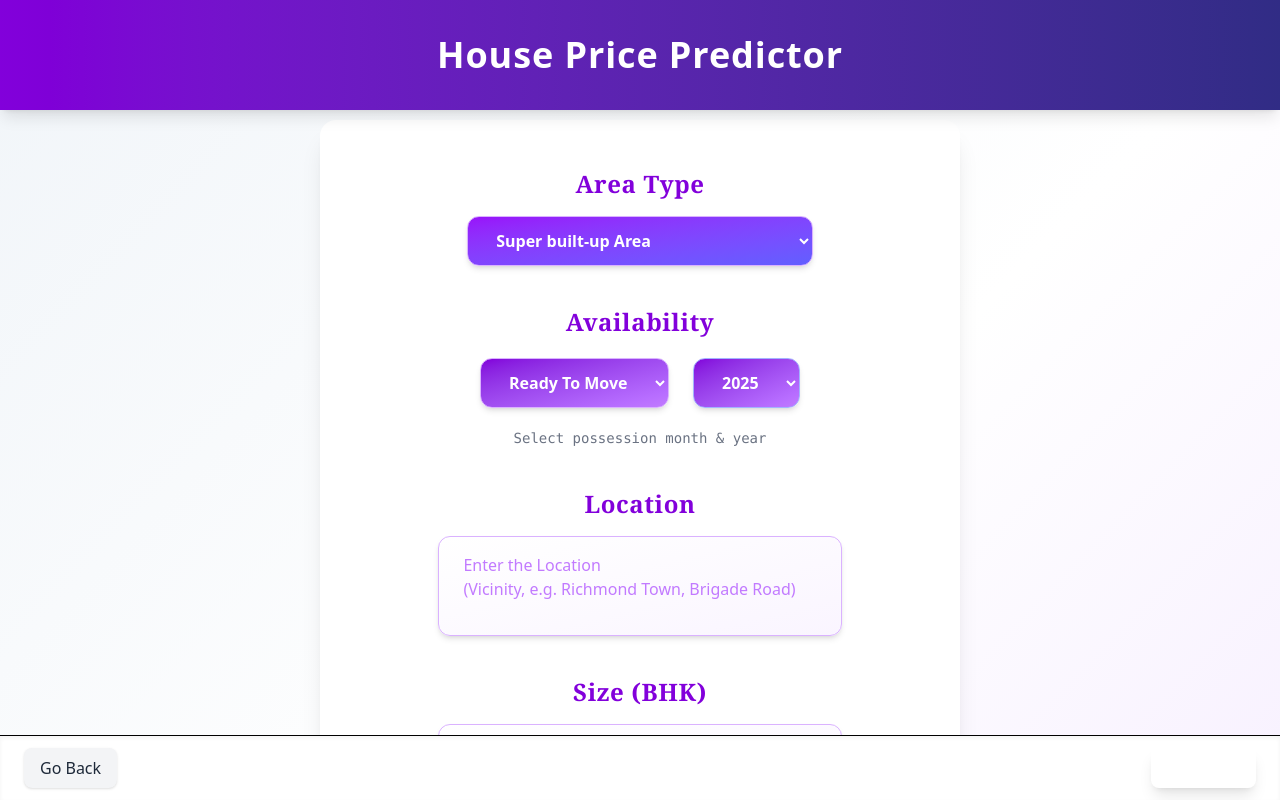
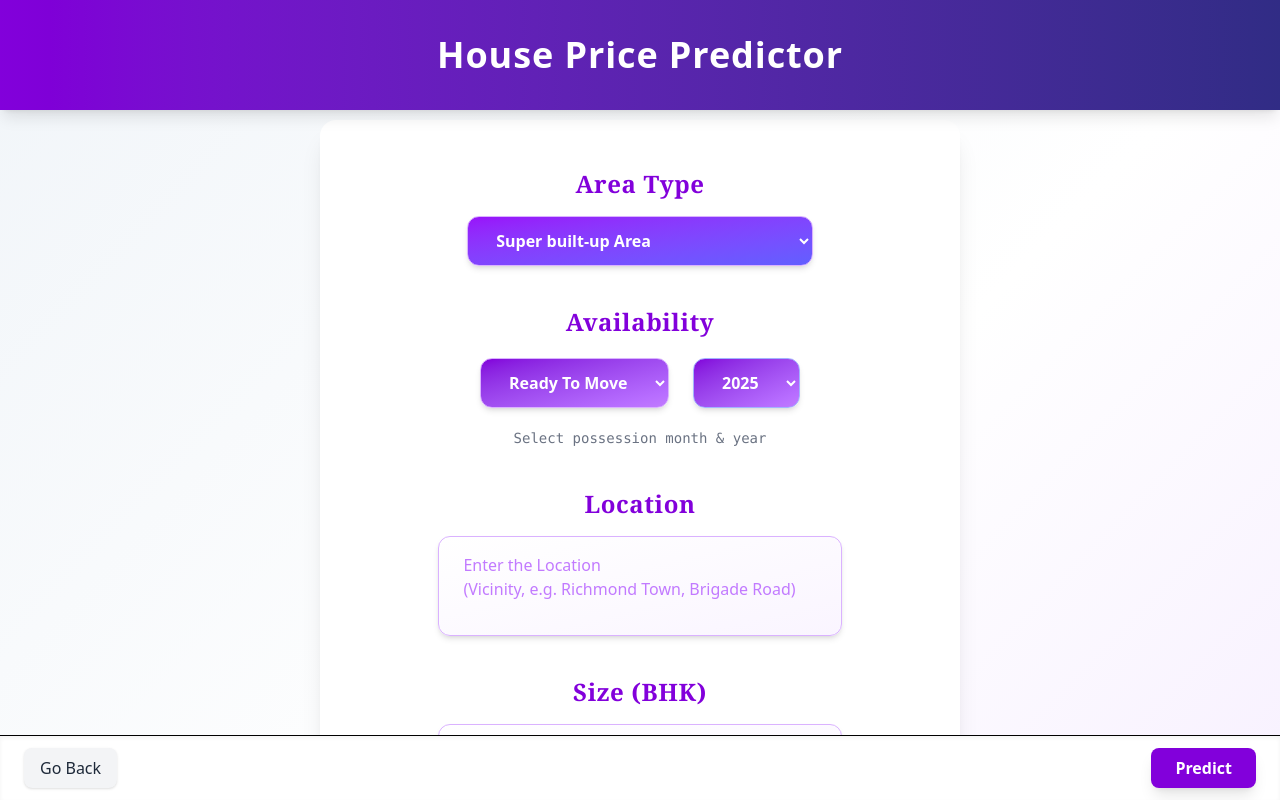
Before and after one commit to MirzaMD/House_Price_Predictor, a Next.js app: page /land in a window 1280 px wide. Shown: the top 800 px of the page. Built offline with nearby package versions, Linux system fonts and the light colour scheme.

Commit message:
Styled a button

```diff
--- a/app/land/page.tsx
+++ b/app/land/page.tsx
@@ -160,7 +160,7 @@ export default function LandPage() {
         <button
           type="submit"
           disabled={isSubmitting}
-          className="px-6 py-2 rounded-lg from-purple-700 to-indigo-600 hover:bg-purple-700
+          className="px-6 py-2 rounded-lg bg-purple-700 hover:bg-purple-500
           text-white font-semibold shadow-lg active:scale-95 transition cursor-pointer"
         >
           {isSubmitting ? "Predicting..." : "Predict"}
```
